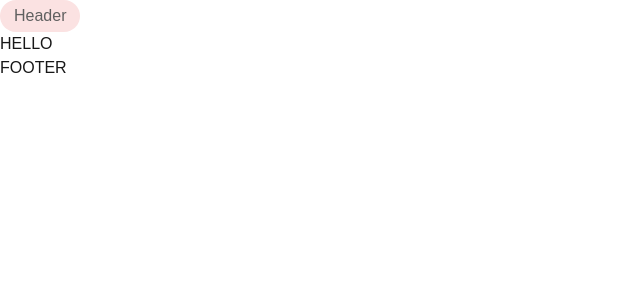
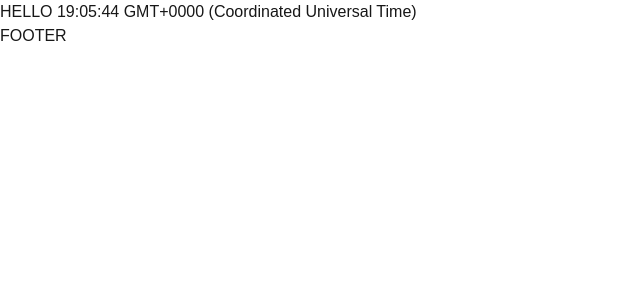
Before and after one commit to wordisstuff/resume, a Next.js app: page / in a window 1280 px wide. Shown: the top 300 px of the page, without its empty margins (0-640 px from the left). Built offline with nearby package versions, Linux system fonts and the light colour scheme; no server answers.

Commit message:
start= 1

```diff
--- a/package.json
+++ b/package.json
@@ -2,7 +2,6 @@
   "name": "resume",
   "version": "0.1.0",
   "private": true,
-
   "scripts": {
     "dev": "next dev",
     "build": "next build",
--- a/postcss.config.js
+++ b/postcss.config.js
@@ -1,8 +1,6 @@
-const config = {
+module.exports = {
     plugins: {
         tailwindcss: {},
         autoprefixer: {},
     },
 };
-
-export default config;
--- a/postcss.config.mjs
+++ b/postcss.config.mjs
@@ -1,5 +1,9 @@
+// ✅ postcss.config.mjs
+import tailwindcss from 'tailwindcss';
+import autoprefixer from 'autoprefixer';
+
 const config = {
-    plugins: ['@tailwindcss/postcss'],
+    plugins: [tailwindcss, autoprefixer],
 };
 
 export default config;
--- a/src/app/page.tsx
+++ b/src/app/page.tsx
@@ -1,13 +1,15 @@
-import Header from './components/header/header';
+// import Header from './components/header/header';
 
 export default function Home() {
     return (
         <div className="grid grid-rows-[20px_1fr_20px] items-center justify-items-center min-h-screen p-8 pb-20 gap-16 sm:p-20 font-[family-name:var(--font-geist-sans)]">
-            <header>
+            {/* <header>
                 <Header>Header</Header>
-            </header>
+            </header> */}
             <main className="flex flex-col gap-[32px] row-start-2 items-center sm:items-start">
-                <h1 className="text-green-500">HELLO</h1>
+                <h1 className="text-gray-500">
+                    HELLO {new Date().toTimeString()}
+                </h1>
             </main>
             <footer className="row-start-3 flex gap-[24px] flex-wrap items-center justify-center">
                 <h2>FOOTER</h2>
```
